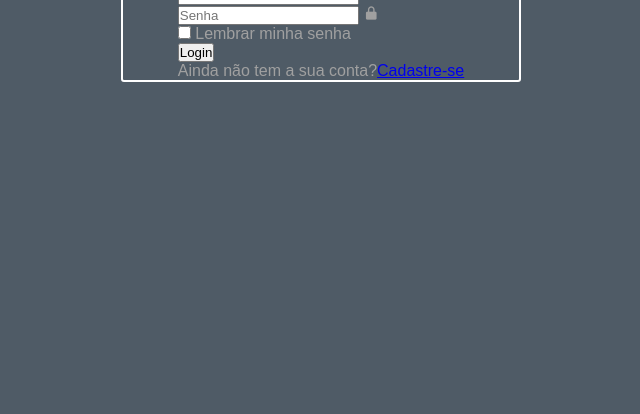
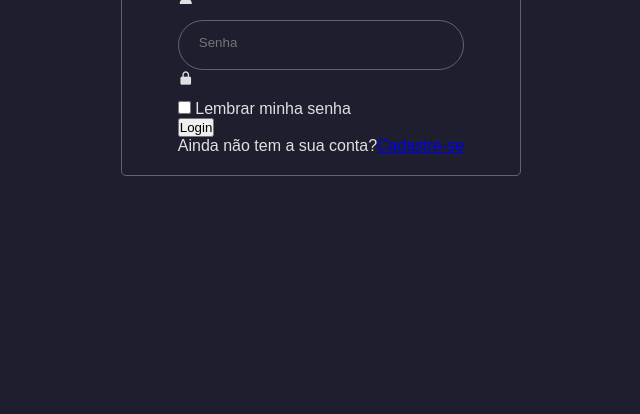
Before and after one commit to luccasdev19/Tela-de-login, a plain HTML site: page index.html in a window 1280 px wide. Shown: the part 386-800 px from the top of the page, without its empty margins (319-959 px from the left). Drawn offline with nearby package versions, Linux system fonts and the light colour scheme.

Commit message:
mudanças

```diff
--- a/styles.css
+++ b/styles.css
@@ -9,7 +9,7 @@ body {
     display: flex;
     justify-content: center;
     align-items: center;
-    background-color: #4F5B66;
+    background-color: #1e1e2f;
     min-height: 100vh;
     background-size: cover;
     background-position: center;
@@ -17,12 +17,37 @@ body {
 
 .Conteiner {
     width: 400px;
+    padding: 20px;
     display: flex;
     justify-content: center;
     background-color: transparent;
-    border: 2px solid;
-    border-color: #fff;
-    color: #A0A0A0;
-    border-radius: 3px;
+    border: 1px solid;
+    border-color:rgba(255, 255, 255, 0.3);
+    color: #e0e0e0;
+    border-radius: 5px;
     font-size: 1rem;
 }
+
+.conteiner h1 {
+    font-size: 1rem;
+    align-items: center;
+}
+
+.Input-box {
+    position: relative;
+    height: 50px;
+    width: 100%;
+    margin: 30px 0;
+}
+
+.Input-box input {
+    width: 100%;
+    height: 100%;
+    background-color: transparent;
+    outline: none;
+    border: 1px solid rgba(255, 255, 255, 0.3);
+    border-radius: 25px;
+    color: #fff;
+    padding: 20px 45px 25px 20px;
+
+}
```
